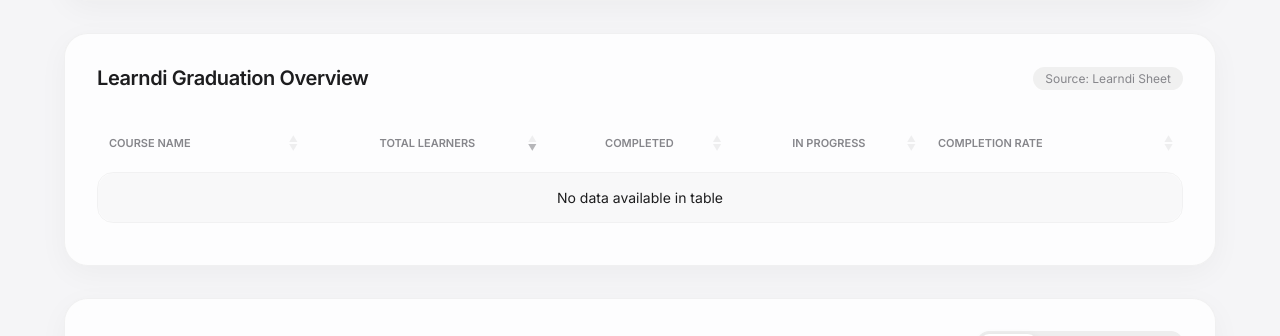
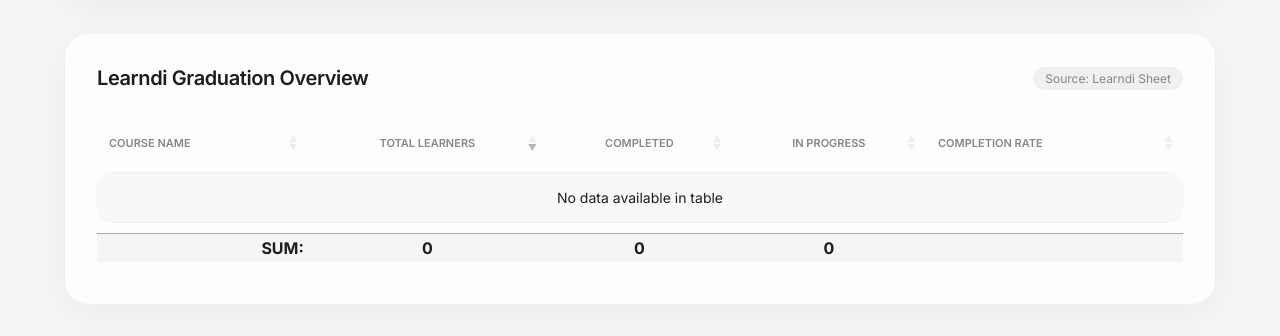
Before and after one commit to porpor075/STEM2, a Flask app: page / in a window 1280 px wide. Shown: the part 889-1225 px from the top of the page. Run offline with Flask 3, Linux system fonts and the light colour scheme; the visitor is signed in with stand-in values (Sample User, id 1); data that the repository does not hold is empty; some libraries are stand-ins or nearby versions.

Commit message:
Add SUM row to Learndi Graduation Overview table

```diff
--- a/templates/summary.html
+++ b/templates/summary.html
@@ -292,6 +292,15 @@
                     </tr>
                     {% endfor %}
                 </tbody>
+                <tfoot>
+                    <tr style="font-weight:700; background: rgba(0,0,0,0.03);">
+                        <td style="text-align:right;">SUM:</td>
+                        <td id="learndiSumTotal" class="dt-center"></td>
+                        <td id="learndiSumCompleted" class="dt-center"></td>
+                        <td id="learndiSumInProgress" class="dt-center"></td>
+                        <td></td>
+                    </tr>
+                </tfoot>
             </table>
         </div>
     </div>
@@ -916,7 +925,19 @@
         });
 
         $('#learndiStatsTable').DataTable({
-            paging: false, dom: 't', order: [[1, 'desc']]
+            paging: false, dom: 't', order: [[1, 'desc']],
+            footerCallback: function (row, data, start, end, display) {
+                var api = this.api();
+                [1, 2, 3].forEach(function(colIdx) {
+                    var total = api.column(colIdx).data().reduce(function(a, b){
+                        var cleanA = typeof a === 'string' ? a.replace(/<[^>]*>/g, '') : a;
+                        var cleanB = typeof b === 'string' ? b.replace(/<[^>]*>/g, '') : b;
+                        return (parseFloat(cleanA)||0) + (parseFloat(cleanB)||0);
+                    }, 0);
+                    var ids = ['#learndiSumTotal', '#learndiSumCompleted', '#learndiSumInProgress'];
+                    $(ids[colIdx-1]).html(total.toLocaleString());
+                });
+            }
         });
 
         $.fn.dataTable.ext.search.push(function(settings, data, dataIndex) {
```
